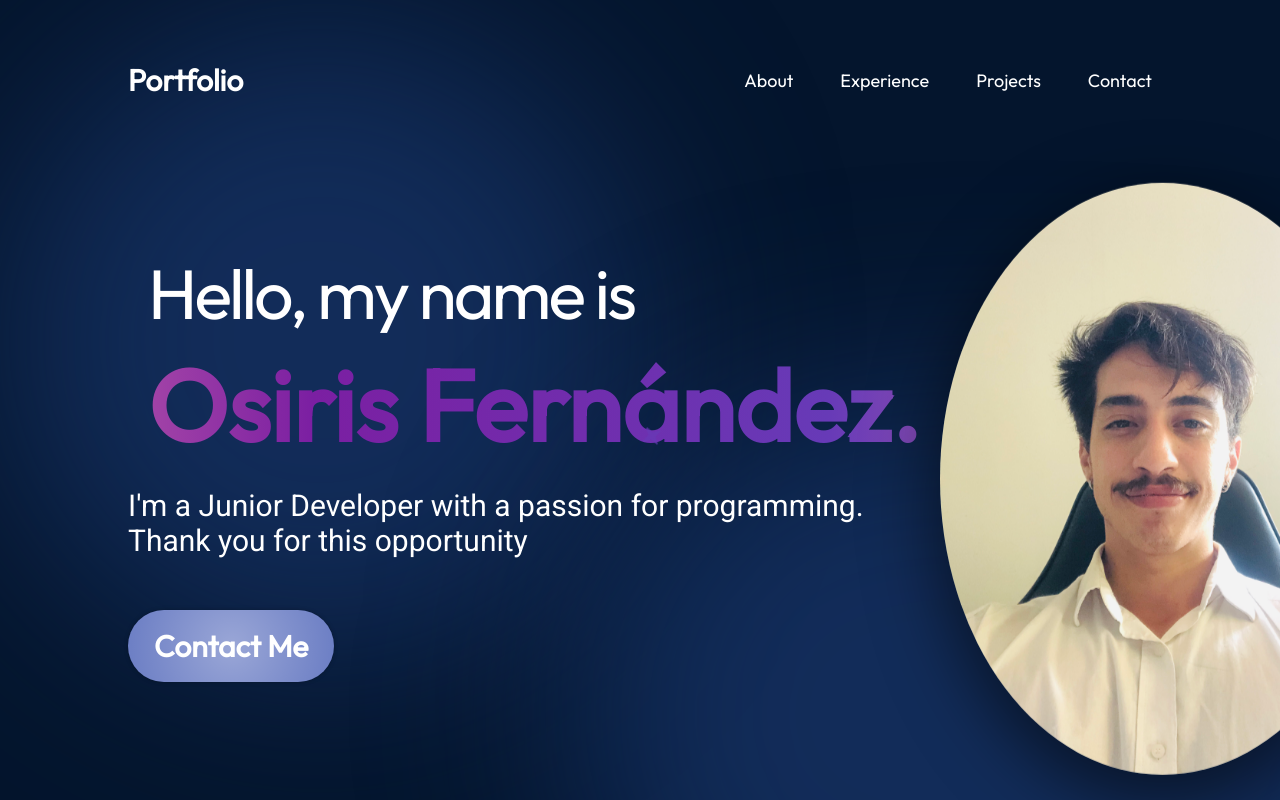
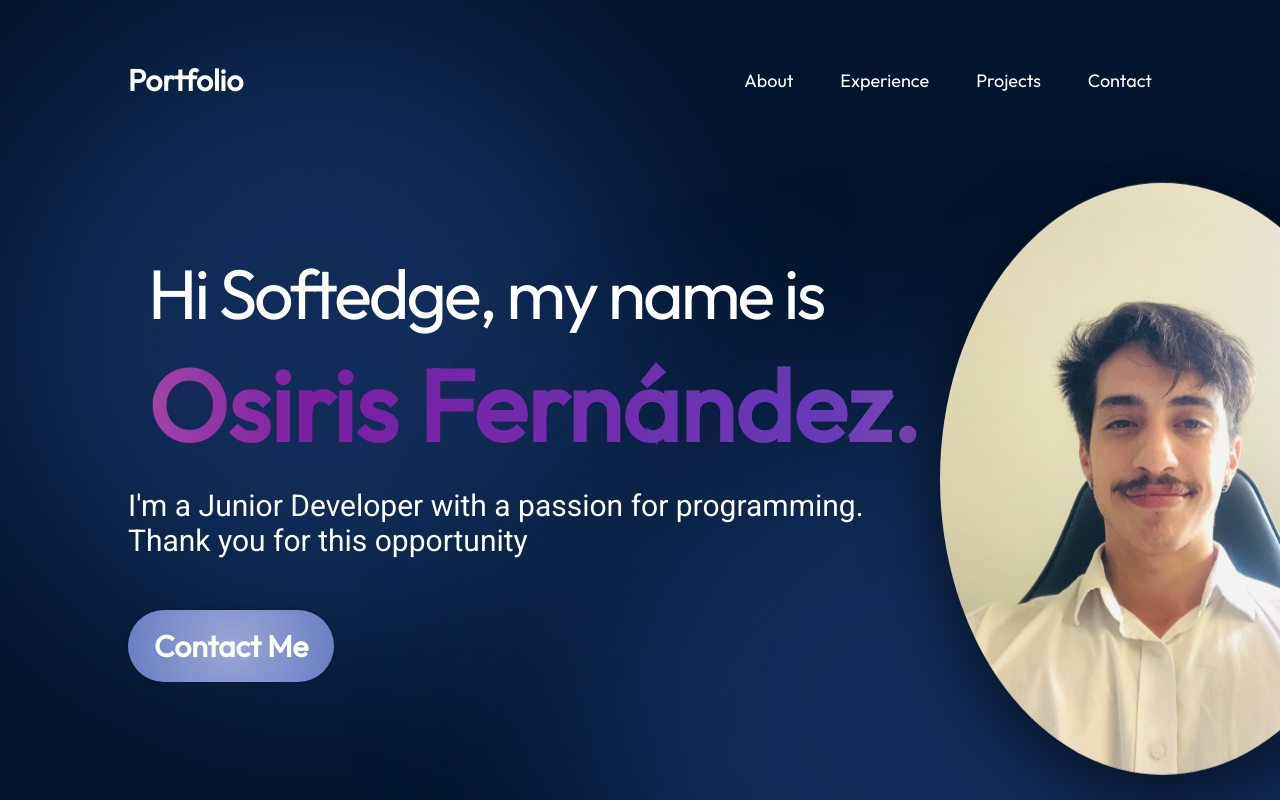
Before and after one commit to OsirisFer/react-github-pages, a React (Create React App) app: page / in a window 1280 px wide. Shown: the top 800 px of the page. Built offline with nearby package versions, Linux system fonts and the light colour scheme.

Commit message:
Update Hero component to replace specific name in greeting

```diff
--- a/src/components/Hero/Hero.jsx
+++ b/src/components/Hero/Hero.jsx
@@ -34,7 +34,7 @@ export const Hero = () => {
     <section className={styles.container2}>
         <div className="container">
   <h1>
-    <p className="notmagic-text">Hello, my name is </p><br />
+    <p className="notmagic-text">Hi Softedge, my name is </p><br />
     <span className="magic">
       <span className="magic-star">
         <svg viewBox="0 0 512 512">
```
Also changed, not shown: 7 other files (tests, documents, lock files or other folders).
